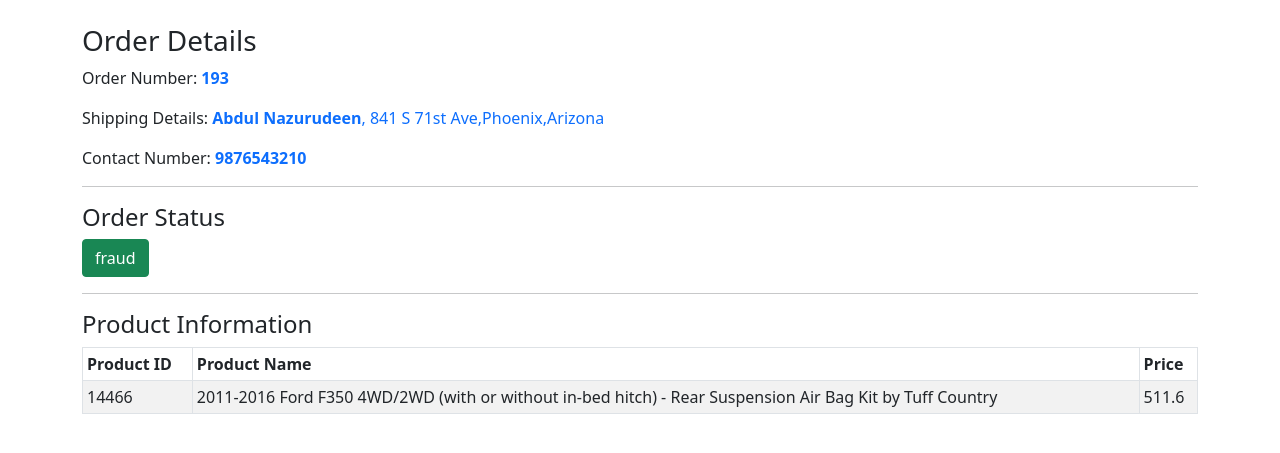
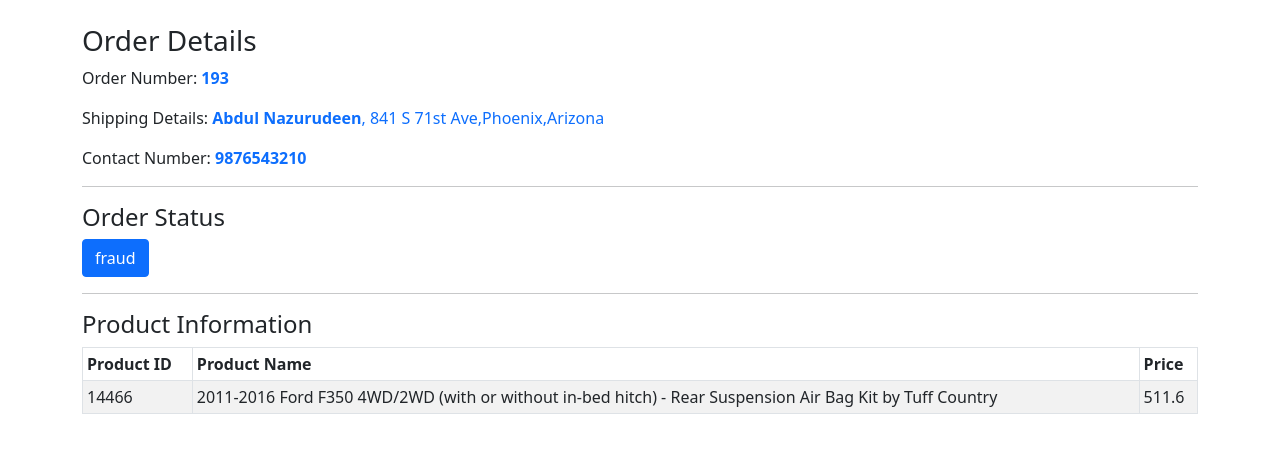
Before and after one commit to vishal6995/Tech3_Task, a Django app: page /orders/193/ in a window 1280 px wide. Shown: the part 56-509 px from the top of the page. Run offline with Django 3.2, Linux system fonts and the light colour scheme; data comes from the database, SQL or seed files in the repository; some libraries are stand-ins or nearby versions.

Commit message:
Update order_details.html

```diff
--- a/orders/templates/orders/order_details.html
+++ b/orders/templates/orders/order_details.html
@@ -11,7 +11,11 @@
         <hr>
         <h4>Order Status</h4>
         {% for status in status_history %}
-            <button type="button" class="btn btn-success">{{status}}</button>
+            {% if status == "closed" %}
+            <button type="button" class="btn btn-success" >{{status}}</button>
+            {% else %}
+             <button type="button" class="btn btn-primary">{{status}}</button>
+            {% endif %}
         {% if not forloop.last %}<i class="fas fa-angle-double-right"></i>{% endif %}
         {% endfor %}
         <hr>
```
